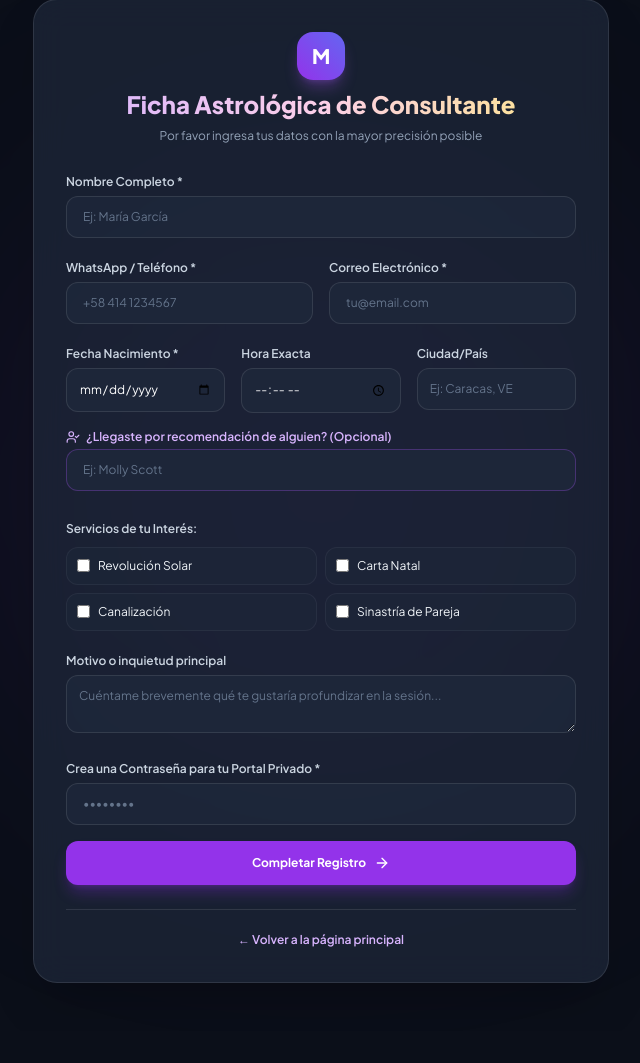
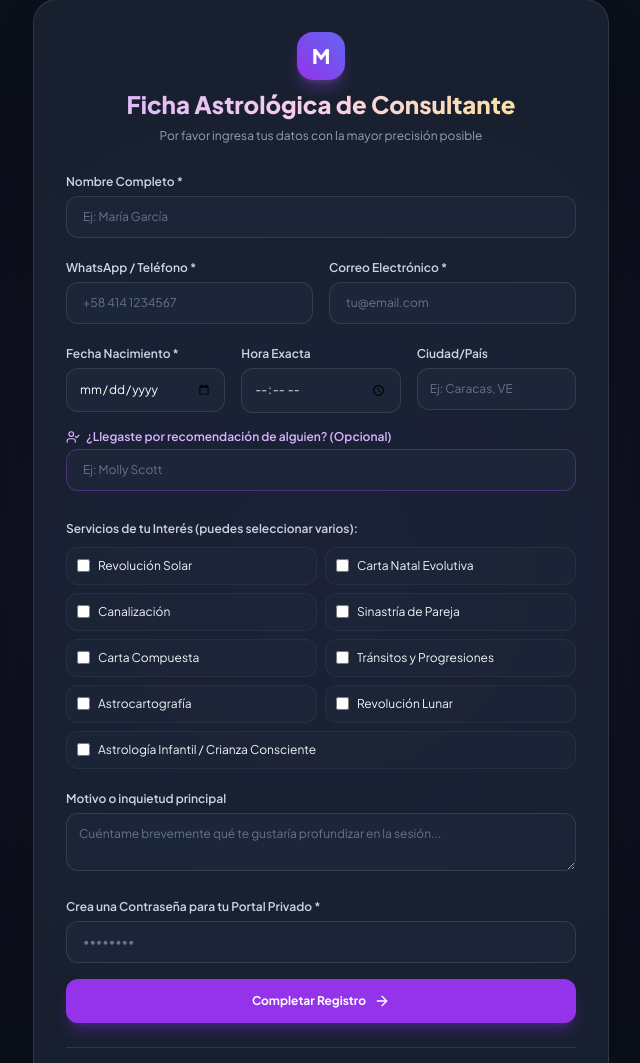
Before and after one commit to ItsVal00/Sistema, a Flask app: page /registro-form in a window 1280 px wide. Shown: the part 49-1112 px from the top of the page, without its empty margins (319-959 px from the left). Before the commit the page ends 1032 px from the top, so only its background shows below. Run offline with Flask 3, Linux system fonts and the light colour scheme; some libraries are stand-ins or nearby versions.

```diff
--- a/templates/formulario.html
+++ b/templates/formulario.html
@@ -73,17 +73,18 @@
                 <input type="text" id="referido_por" name="referido_por" placeholder="Ej: Molly Scott" class="w-full bg-slate-800/80 border border-purple-500/30 rounded-xl px-4 py-3 text-xs text-white placeholder-slate-500 focus:outline-none focus:ring-2 focus:ring-purple-500">
             </div>
 
-            <!-- Selección de Servicios -->
+
+            <!-- Selección de Todos los Servicios -->
             <div class="space-y-2 pt-2">
-                <label class="text-xs font-semibold text-slate-300">Servicios de tu Interés:</label>
-                <div class="grid grid-cols-2 gap-2 text-xs">
+                <label class="text-xs font-semibold text-slate-300">Servicios de tu Interés (puedes seleccionar varios):</label>
+                <div class="grid grid-cols-1 md:grid-cols-2 gap-2 text-xs">
                     <label class="flex items-center gap-2 bg-slate-800/50 p-2.5 rounded-xl border border-white/5 cursor-pointer hover:border-purple-500/40">
                         <input type="checkbox" name="servicios" value="Revolución Solar" class="accent-purple-600 rounded">
                         <span>Revolución Solar</span>
                     </label>
                     <label class="flex items-center gap-2 bg-slate-800/50 p-2.5 rounded-xl border border-white/5 cursor-pointer hover:border-purple-500/40">
-                        <input type="checkbox" name="servicios" value="Carta Natal" class="accent-purple-600 rounded">
-                        <span>Carta Natal</span>
+                        <input type="checkbox" name="servicios" value="Carta Natal Evolutiva" class="accent-purple-600 rounded">
+                        <span>Carta Natal Evolutiva</span>
                     </label>
                     <label class="flex items-center gap-2 bg-slate-800/50 p-2.5 rounded-xl border border-white/5 cursor-pointer hover:border-purple-500/40">
                         <input type="checkbox" name="servicios" value="Canalización" class="accent-purple-600 rounded">
@@ -92,6 +93,26 @@
                     <label class="flex items-center gap-2 bg-slate-800/50 p-2.5 rounded-xl border border-white/5 cursor-pointer hover:border-purple-500/40">
                         <input type="checkbox" name="servicios" value="Sinastría de Pareja" class="accent-purple-600 rounded">
                         <span>Sinastría de Pareja</span>
+                    </label>
+                    <label class="flex items-center gap-2 bg-slate-800/50 p-2.5 rounded-xl border border-white/5 cursor-pointer hover:border-purple-500/40">
+                        <input type="checkbox" name="servicios" value="Carta Compuesta" class="accent-purple-600 rounded">
+                        <span>Carta Compuesta</span>
+                    </label>
+                    <label class="flex items-center gap-2 bg-slate-800/50 p-2.5 rounded-xl border border-white/5 cursor-pointer hover:border-purple-500/40">
+                        <input type="checkbox" name="servicios" value="Tránsitos y Progresiones" class="accent-purple-600 rounded">
+                        <span>Tránsitos y Progresiones</span>
+                    </label>
+                    <label class="flex items-center gap-2 bg-slate-800/50 p-2.5 rounded-xl border border-white/5 cursor-pointer hover:border-purple-500/40">
+                        <input type="checkbox" name="servicios" value="Astrocartografía" class="accent-purple-600 rounded">
+                        <span>Astrocartografía</span>
+                    </label>
+                    <label class="flex items-center gap-2 bg-slate-800/50 p-2.5 rounded-xl border border-white/5 cursor-pointer hover:border-purple-500/40">
+                        <input type="checkbox" name="servicios" value="Revolución Lunar" class="accent-purple-600 rounded">
+                        <span>Revolución Lunar</span>
+                    </label>
+                    <label class="flex items-center gap-2 bg-slate-800/50 p-2.5 rounded-xl border border-white/5 cursor-pointer hover:border-purple-500/40 md:col-span-2">
+                        <input type="checkbox" name="servicios" value="Astrología Infantil" class="accent-purple-600 rounded">
+                        <span>Astrología Infantil / Crianza Consciente</span>
                     </label>
                 </div>
             </div>
```
